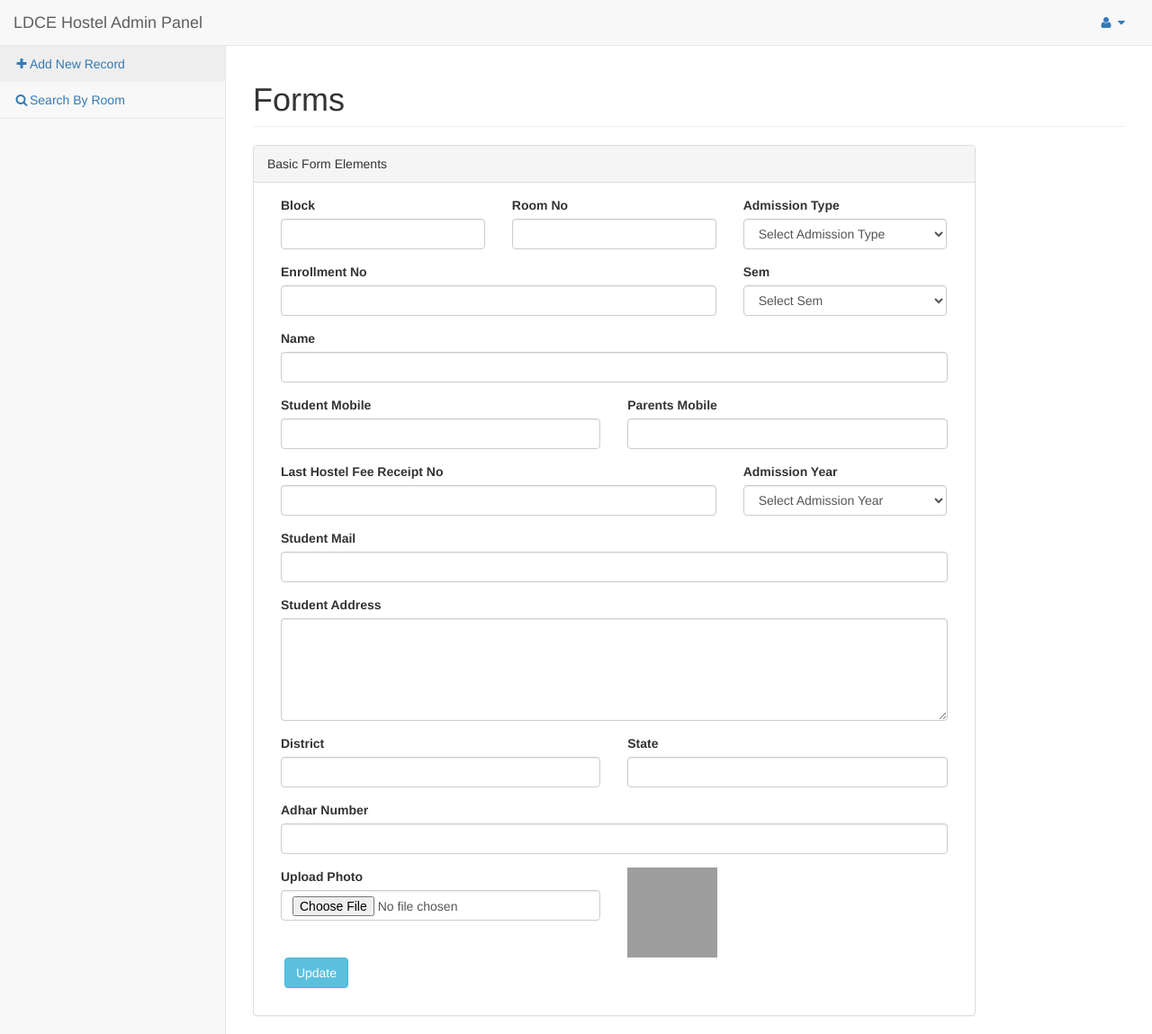
After one commit to kalpitakhawat/LDCE-Hostel-CMS, a PHP site: page /Admin/add.php in a window 1280 px wide. The commit adds this page. Shown: the whole page at 90% size. Run offline with PHP 8.4, Linux system fonts and the light colour scheme; some libraries are stand-ins or nearby versions; grey boxes are pictures that could not be loaded.

Commit message:
Add new Record Done

```diff
--- /dev/null
+++ b/Admin/add.php
@@ -0,0 +1,255 @@
+<html>
+
+<head>
+    <meta charset="utf-8">
+    <title></title>
+    <?php include './master/headers.php'; ?>
+    <link rel="stylesheet" href="https://cdnjs.cloudflare.com/ajax/libs/toastr.js/latest/css/toastr.min.css" />
+</head>
+
+<body>
+    <div id="wrapper">
+        <?php include './master/navbar.php'; ?>
+        <div id="page-wrapper">
+            <div class="row">
+                <div class="col-lg-12">
+                    <h1 class="page-header">Forms</h1>
+                </div>
+                <!-- /.col-lg-12 -->
+            </div>
+            <!-- /.row -->
+            <div class="row">
+                <div class="col-lg-10">
+                    <div class="panel panel-default">
+                        <div class="panel-heading">
+                            Basic Form Elements
+                        </div>
+                        <div class="panel-body">
+                            <div class="row">
+                                <div class="col-lg-12">
+                                    <form role="form" v-on:submit.prevent="onSubmit">
+                                      <div class="col-lg-4">
+                                          <div class="form-group">
+                                              <label>Block</label>
+                                              <input class="form-control" v-model="info.block_no">
+                                          </div>
+                                      </div>
+                                      <div class="col-lg-4">
+                                          <div class="form-group">
+                                              <label>Room No</label>
+                                              <input class="form-control" type="number" v-model="info.room_no">
+                                          </div>
+                                      </div>
+                                      <div class="col-lg-4">
+                                          <div class="form-group">
+                                              <label>Admission Type</label>
+                                              <select class="form-control" v-model="info.addmission_type">
+                                                <option value="">Select Admission Type</option>
+                                                <option value="Regular">Regular</option>
+                                                <option value="N plus 1">N plus 1</option>
+                                              </select>
+                                          </div>
+                                      </div>
+                                        <div class="col-lg-8">
+                                            <div class="form-group">
+                                                <label>Enrollment No</label>
+                                                <input class="form-control" v-model="info.enroll_no">
+                                            </div>
+                                        </div>
+                                        <div class="col-lg-4">
+                                            <div class="form-group">
+                                                <label>Sem</label>
+                                                <select class="form-control" v-model="info.sem">
+                                                    <option value="">Select Sem</option>
+                                                    <option value="1">1</option>
+                                                    <option value="2">2</option>
+                                                    <option value="3">3</option>
+                                                    <option value="4">4</option>
+                                                    <option value="5">5</option>
+                                                    <option value="6">6</option>
+                                                    <option value="7">7</option>
+                                                    <option value="8">8</option>
+                                                </select>
+                                            </div>
+                                        </div>
+                                        <div class="col-lg-12">
+                                            <div class="form-group">
+                                                <label>Name</label>
+                                                <input class="form-control" v-model="info.name">
+                                            </div>
+                                        </div>
+                                        <div class="col-lg-6">
+                                            <div class="form-group">
+                                                <label>Student Mobile</label>
+                                                <input class="form-control" v-model="info.stud_mob">
+                                            </div>
+                                        </div>
+                                        <div class="col-lg-6">
+                                            <div class="form-group">
+                                                <label>Parents Mobile</label>
+                                                <input class="form-control" v-model="info.parent_mob">
+                                            </div>
+                                        </div>
+                                        <div class="col-lg-8">
+                                            <div class="form-group">
+                                                <label>Last Hostel Fee Receipt No</label>
+                                                <input class="form-control" v-model="info.last_hostel_fee_receipt">
+                                            </div>
+                                        </div>
+                                        <div class="col-lg-4">
+                                            <div class="form-group">
+                                                <label>Admission Year</label>
+                                                <select class="form-control" v-model="info.addmission_year">
+                                                    <option value="">Select Admission Year</option>
+                                                    <option value="2014">2014</option>
+                                                    <option value="2015">2015</option>
+                                                    <option value="2016">2016</option>
+                                                    <option value="2017">2017</option>
+                                                </select>
+                                            </div>
+                                        </div>
+                                        <div class="col-lg-12">
+                                            <div class="form-group">
+                                                <label>Student Mail</label>
+                                                <input class="form-control" v-model="info.stud_mail">
+                                            </div>
+                                        </div>
+                                        <div class="col-lg-12">
+                                            <div class="form-group">
+                                                <label>Student Address</label>
+                                                <textarea class="form-control" rows="5" v-model="info.stud_address"></textarea>
+                                            </div>
+                                        </div>
+                                        <div class="col-lg-6">
+                                            <div class="form-group">
+                                                <label>District</label>
+                                                <input class="form-control" v-model="info.district">
+                                            </div>
+                                        </div>
+                                        <div class="col-lg-6">
+                                            <div class="form-group">
+                                                <label>State</label>
+                                                <input class="form-control" v-model="info.state">
+                                            </div>
+                                        </div>
+                                        <div class="col-lg-12">
+                                            <div class="form-group">
+                                                <label>Adhar Number</label>
+                                                <input class="form-control" v-model="info.adhar_no">
+                                            </div>
+                                        </div>
+                                        <div class="col-lg-6">
+                                            <div class="form-group">
+                                                <label>Upload Photo</label>
+                                                <input type="file" class="form-control" accept="image/*" id="files">
+                                            </div>
+                                        </div>
+                                        <div class="col-lg-6">
+                                            <img v-bind:src="def" v-if=" info['photo'] == ''" alt="" width="100px" height="100px">
+                                            <img v-bind:src="info['photo']" v-else alt="" width="100px" height="100px">
+                                        </div>
+                                        <div class="col-lg-12">
+                                            <div class="form-group">
+                                                <label></label>
+                                                <input type="Submit" class="btn btn-info" value="Update">
+                                            </div>
+                                        </div>
+                                    </form>
+                                </div>
+                                <!-- /.col-lg-6 (nested) -->
+                            </div>
+                            <!-- /.row (nested) -->
+                        </div>
+                        <!-- /.panel-body -->
+                    </div>
+                    <!-- /.panel -->
+                </div>
+                <!-- /.col-lg-12 -->
+            </div>
+            <!-- /.row -->
+        </div>
+    </div>
+    <?php include './master/scripts.php'; ?>
+    <script src="../js/jquery.toaster.js"></script>
+    <script type="text/javascript" src="../js/custom.js"></script>
+    <script type="text/javascript">
+    var app = new Vue({
+        el: '#wrapper',
+        data: {
+            info: {},
+            def:'',
+            b64data: false,
+        },
+        created: function() {
+            var self = this;
+            self.info['addmission_type']='';
+            self.info['sem']='';
+            self.info['addmission_year']='';
+            self.info['photo']='';
+            self.info['block_no']="<?php echo (isset($_POST['block']) ? $_POST['block'] : '');?>";
+            self.info['room_no']="<?php echo (isset($_POST['room']) ? $_POST['room'] : '');?>";
+            self.info['enroll_no']='';
+            self.info['name']='';
+            self.info['sem']='';
+            self.info['stud_mob']='';
+            self.info['parent_mob']='';
+            self.info['last_hostel_fee_receipt']='';
+            self.info['stud_mail']='';
+            self.info['stud_address']='';
+            self.info['district']='';
+            self.info['state']='';
+            self.info['adhar_no']='';
+            self.def=_default();
+        },
+        methods:{
+            onSubmit:function () {
+              var self = this;
+              self.process=true;
+              var q=self.info;
+              console.log(q);
+              $.post('../api/insert.php', { query:q }, function(result) {
+                if (result[0]=='success') {
+                  $.toaster('Record Inserted Successfully', 'Success', 'success');
+                  setTimeout(function() {
+                    //window.location.replace('./details.php?id=' + _get('id'));
+                  }, 1600);
+                }else {
+                  $.toaster(result[1], 'Error', 'danger');
+                  self.process=false;
+                }
+            });
+          },
+        },
+    });
+    </script>
+    <script type="text/javascript">
+    document.getElementById("files").onchange = function() {
+        var reader = new FileReader();
+        var etr;
+        reader.onload = function(e) {
+            etr = e.target.result;
+            var canvas = document.createElement("canvas");
+            var ctx = canvas.getContext("2d");
+
+            var image = new Image();
+            //document.body.appendChild(image);
+
+            image.onload = function(e) {
+                canvas.width = 100; // target width
+                canvas.height = Math.round((image.height * 100) / image.width);
+
+                ctx.drawImage(image,
+                    0, 0, image.width, image.height,
+                    0, 0, canvas.width, canvas.height
+                );
+                // create a new base64 encoding
+                app.info['photo'] = canvas.toDataURL();
+            };
+            image.src = etr;
+        };
+        reader.readAsDataURL(this.files[0]);
+    };
+    </script>
+</body>
+
+</html>
--- a/Admin/master/navbar.php
+++ b/Admin/master/navbar.php
@@ -34,7 +34,8 @@
         <div class="sidebar-nav navbar-collapse">
             <ul class="nav" id="side-menu">
                 <li>
-                    <a href="./search.php"><i class="fa fa-search fa-fw"></i>Search By Room</a>
+                  <a href="./add.php"><i class="fa fa-plus fa-fw"></i>Add New Record</a>
+                  <a href="./search.php"><i class="fa fa-search fa-fw"></i>Search By Room</a>
                 </li>
             </ul>
         </div>
```
Also changed, not shown: Admin/search.php (+16 -2 lines), api/insert.php (added, +32 -0 lines).
